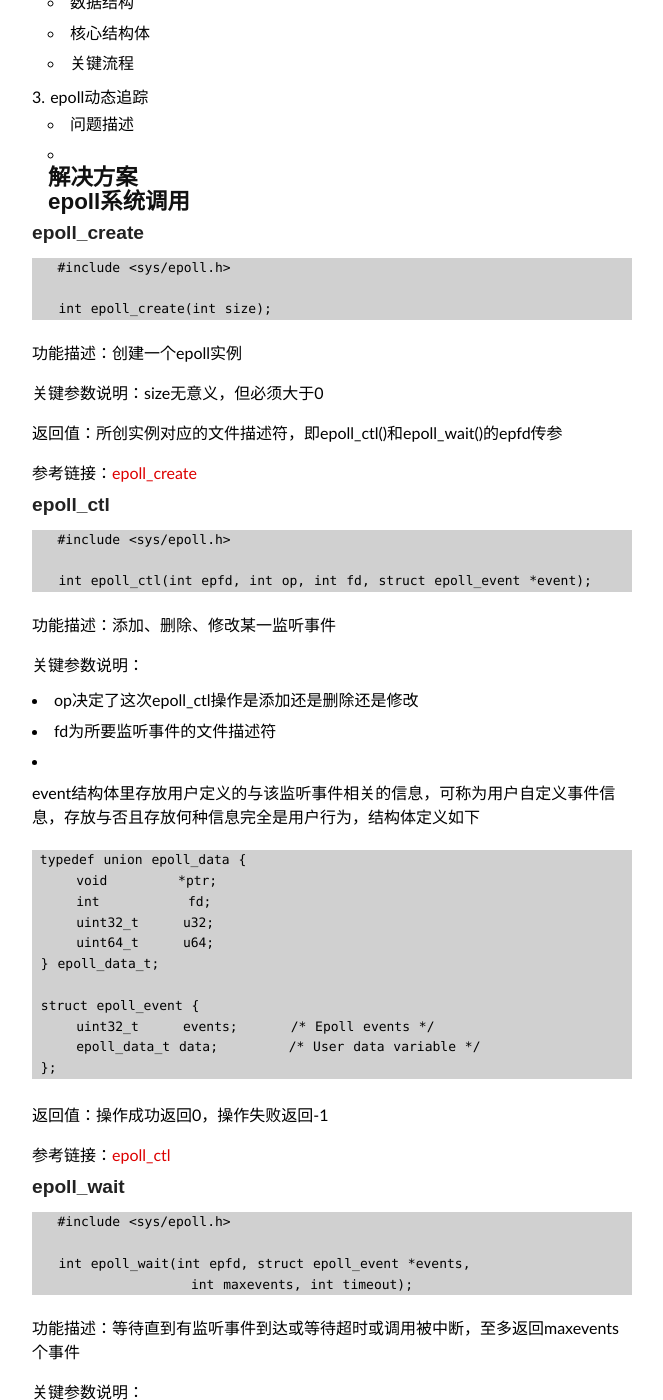
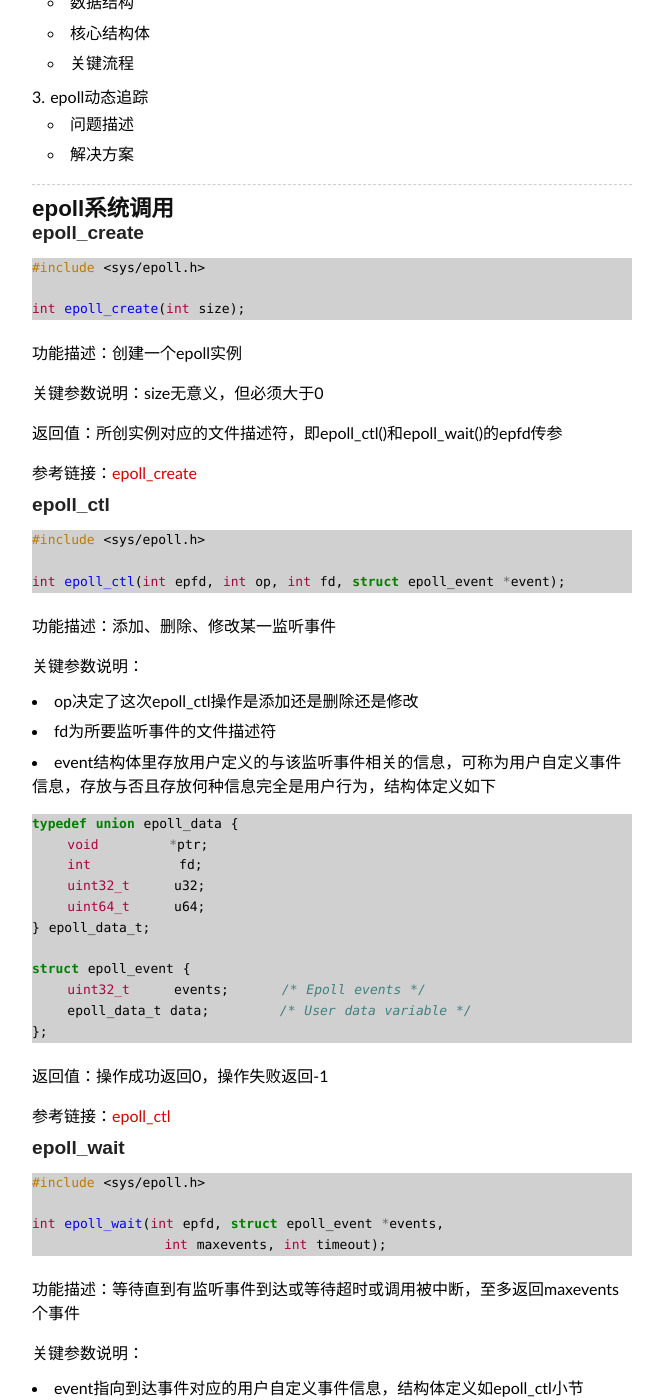
Before and after one commit to aCayF/acayf.github.io, a Jekyll site: the page built from _posts/2016-09-20-epoll-notes.md, in a window 1280 px wide and 1400 px high, scrolled down 299 px. Shown: the whole window, without its empty margins (308-971 px from the left). Built offline with Jekyll 4.4.1, drawn with Linux system fonts in a browser that asks for light colours; some web fonts are replaced; Markdown is read by kramdown in place of the engine named in the settings; comment, search, counter and statistics services are not loaded.

````diff
--- a/_config.yml
+++ b/_config.yml
@@ -1,4 +1,4 @@
-markdown: rdiscount
+markdown: kramdown
 permalink: /:year/:month/:day/:title/
 url: http://acayf.github.io
 author: aCayF
--- a/_posts/2016-09-20-epoll-notes.md
+++ b/_posts/2016-09-20-epoll-notes.md
@@ -22,14 +22,18 @@ tags: epoll
 3. epoll动态追踪
    * 问题描述
    * 解决方案
------------------------
+
+----------------
+
 ## epoll系统调用
 
 ### epoll_create
 
-       #include <sys/epoll.h>
+```c
+#include <sys/epoll.h>
 
-       int epoll_create(int size);
+int epoll_create(int size);
+```
 
 功能描述：创建一个epoll实例
 
@@ -41,9 +45,11 @@ tags: epoll
 
 ### epoll_ctl
 
-       #include <sys/epoll.h>
+```c
+#include <sys/epoll.h>
 
-       int epoll_ctl(int epfd, int op, int fd, struct epoll_event *event);
+int epoll_ctl(int epfd, int op, int fd, struct epoll_event *event);
+```
 
 功能描述：添加、删除、修改某一监听事件
 
@@ -53,17 +59,19 @@ tags: epoll
 * fd为所要监听事件的文件描述符
 * event结构体里存放用户定义的与该监听事件相关的信息，可称为用户自定义事件信息，存放与否且存放何种信息完全是用户行为，结构体定义如下
 
-       typedef union epoll_data {
-           void        *ptr;
-           int          fd;
-           uint32_t     u32;
-           uint64_t     u64;
-       } epoll_data_t;
+```c
+typedef union epoll_data {
+    void        *ptr;
+    int          fd;
+    uint32_t     u32;
+    uint64_t     u64;
+} epoll_data_t;
 
-       struct epoll_event {
-           uint32_t     events;      /* Epoll events */
-           epoll_data_t data;        /* User data variable */
-       };
+struct epoll_event {
+    uint32_t     events;      /* Epoll events */
+    epoll_data_t data;        /* User data variable */
+};
+```
 
 返回值：操作成功返回0，操作失败返回-1
 
@@ -71,10 +79,12 @@ tags: epoll
 
 ### epoll_wait
 
-       #include <sys/epoll.h>
+```c
+#include <sys/epoll.h>
 
-       int epoll_wait(int epfd, struct epoll_event *events,
-                      int maxevents, int timeout);
+int epoll_wait(int epfd, struct epoll_event *events,
+               int maxevents, int timeout);
+```
 
 功能描述：等待直到有监听事件到达或等待超时或调用被中断，至多返回maxevents个事件
 
@@ -89,7 +99,8 @@ tags: epoll
 
 ### 最小示例
 
-------------------------
+----------------
+
 ## epoll实现原理
 
 ### 数据结构
@@ -103,7 +114,8 @@ tags: epoll
 #### epoll实例等待、被唤醒
 #### epoll实例返回到达事件
 
-------------------------
+----------------
+
 ## epoll动态追踪
 
 ### 追踪目标
````
Also changed, not shown: 6 other files.
